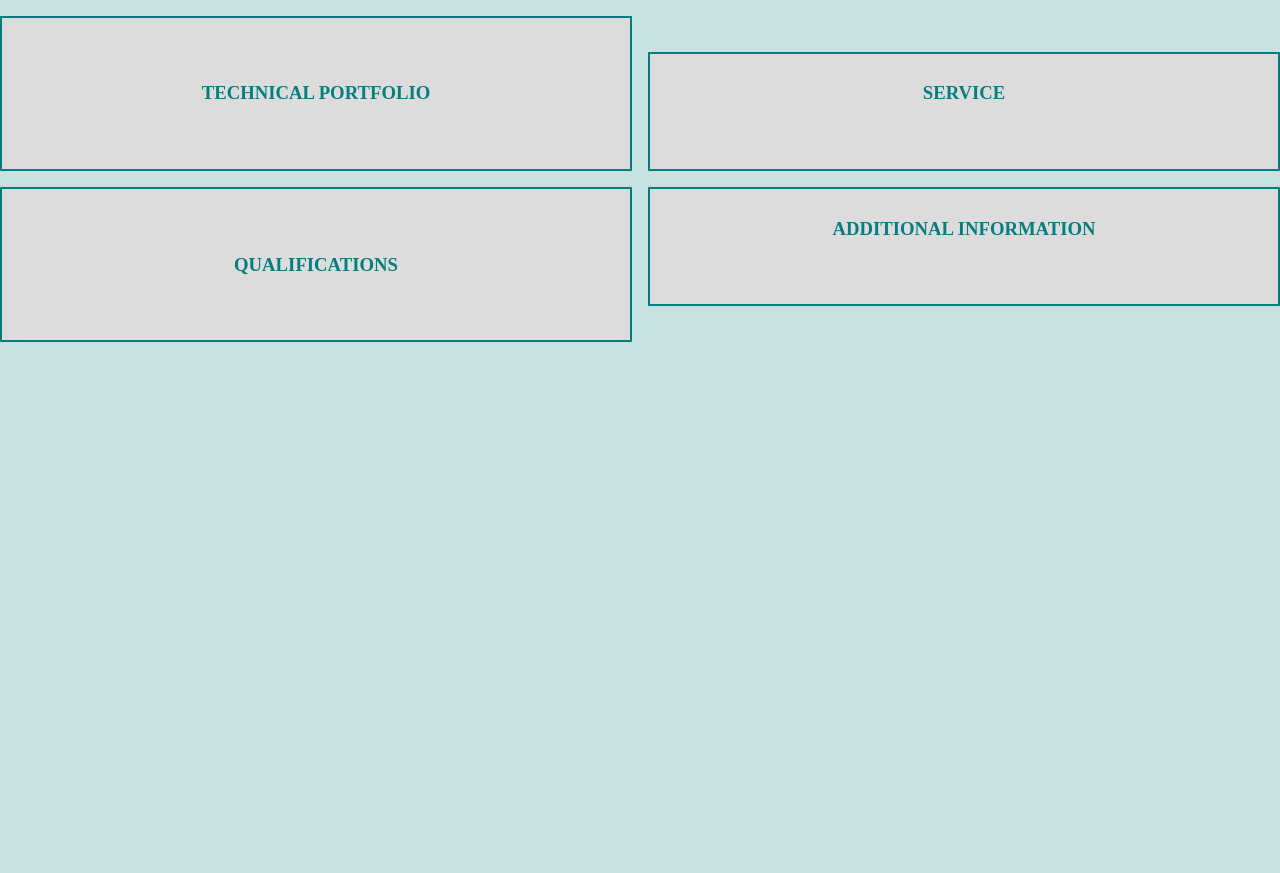
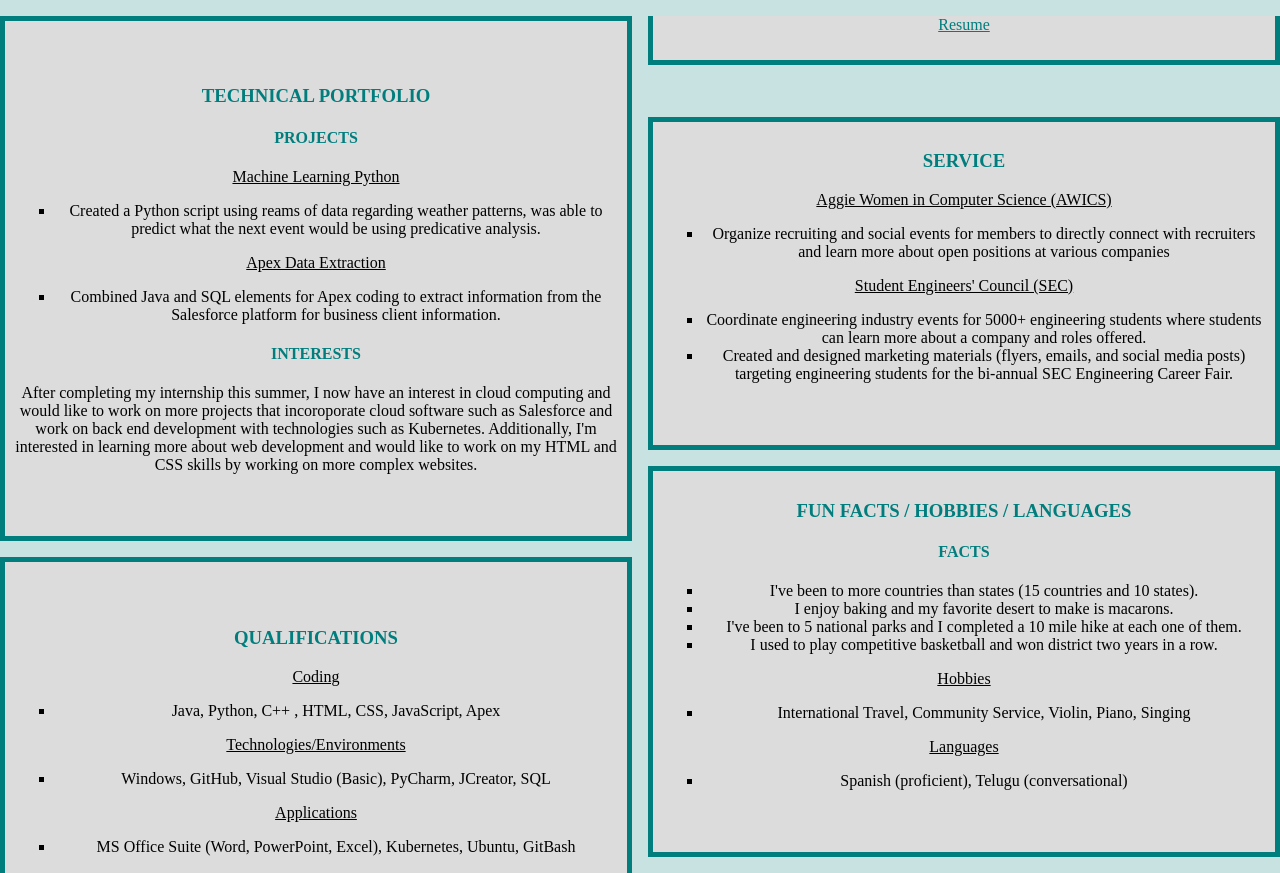
Before and after one commit to ashaaare/CSCE_315_Lab, a plain HTML site: page index.html in a window 1280 px wide. Shown: the part 679-1552 px from the top of the page. Before the commit the page ends 1021 px from the top, so only its background shows below. Drawn offline with Linux system fonts and the light colour scheme.

Commit message:
Add files via upload
Added descriptions for all of the panels.

```diff
--- a/index.html
+++ b/index.html
@@ -28,7 +28,20 @@
 <div class="panel">
 <br></br>
 <h3 style="color: rgb(0,125,125)"> TECHNICAL PORTFOLIO </h3>
-<p>  </p>
+<h4 style="color: rgb(0,125,125)"> PROJECTS </h4>
+<p><u> Machine Learning Python </u></p>
+<ul style="list-style-type:square">
+<li> Created a Python script using reams of data regarding weather patterns, was able to predict what the next event would be using predicative analysis.</li>
+</ul>
+<p><u> Apex Data Extraction </u></p>
+<ul style="list-style-type:square">
+<li> Combined Java and SQL elements for Apex coding to extract information from the Salesforce platform for business client information.</li>
+</ul>
+<h4 style="color: rgb(0,125,125)"> INTERESTS </h4>
+<p>After completing my internship this summer, I now have an interest in cloud computing and would like to work on more projects that incoroporate cloud software such as
+Salesforce and work on back end development with technologies such as Kubernetes. Additionally, I'm interested in learning more about web development and would like to work on my
+HTML and CSS skills by working on more complex websites.
+</p>
 <br></br>
 </div>
 
@@ -36,22 +49,53 @@
 <div class="panel">
 <br></br>
 <h3 style="color: rgb(0,125,125)"> QUALIFICATIONS </h3>
-<p>  </p>
-<br></br>
-
+<p><u> Coding </u></p>
+<ul style="list-style-type:square">
+<li> Java, Python, C++ , HTML, CSS, JavaScript, Apex </li>
+</ul>
+<p><u> Technologies/Environments </u></p>
+<ul style="list-style-type:square">
+<li> Windows, GitHub, Visual Studio (Basic), PyCharm, JCreator, SQL </li>
+</ul>
+<p><u> Applications </u></p>
+<ul style="list-style-type:square">
+<li> MS Office Suite (Word, PowerPoint, Excel), Kubernetes, Ubuntu, GitBash </li>
+</ul>
+<p><a href="https://drive.google.com/file/d/1DEslmpekYhayGy1BTVKcX4hhD-7_dBGb/view?usp=sharing" target="_blank" style="color: rgb(0,125,125)">  Resume  </a></p>
 </div>
-
 
 <br></br>
 <div class="panel">
 <h3 style="color: rgb(0,125,125)"> SERVICE </h3>
-<p>  </p>
+<p><u> Aggie Women in Computer Science (AWICS) </u></p>
+<ul style="list-style-type:square">
+<li> Organize recruiting and social events for members to directly connect with recruiters and learn more about open positions at various companies </li>
+</ul>
+<p><u> Student Engineers' Council (SEC) </u></p>
+<ul style="list-style-type:square">
+<li> Coordinate engineering industry events for 5000+ engineering students where students can learn more about a company and roles offered. </li>
+<li> Created and designed marketing materials (flyers, emails, and social media posts) targeting engineering students for the bi-annual SEC Engineering Career Fair. </li>
+</ul>
 <br></br>
 </div>
 
 <div class="panel">
-<h3 style="color: rgb(0,125,125)"> ADDITIONAL INFORMATION </h3>
-<p> </p>
+<h3 style="color: rgb(0,125,125)"> FUN FACTS / HOBBIES / LANGUAGES </h3>
+<h4 style="color: rgb(0,125,125)"> FACTS </h4>
+<ul style="list-style-type:square">
+<li> I've been to more countries than states (15 countries and 10 states). </li>
+<li> I enjoy baking and my favorite desert to make is macarons. </li>
+<li> I've been to 5 national parks and I completed a 10 mile hike at each one of them. </li>
+<li> I used to play competitive basketball and won district two years in a row. </li>
+</ul>
+<p><u> Hobbies </u></p>
+<ul style="list-style-type:square">
+<li> International Travel, Community Service, Violin, Piano, Singing </li>
+</ul>
+<p><u> Languages </u></p>
+<ul style="list-style-type:square">
+<li> Spanish (proficient), Telugu (conversational) </li>
+</ul>
 <br></br>
 </div>
 
--- a/style1.css
+++ b/style1.css
@@ -4,13 +4,6 @@ body{
     background-color: rgb(200, 225, 225);
     background-size: cover;
 }
-
-
-.columns{
-    column-count: 2;
-    text-align: center;
-}
-
 
 .box{
     width: 450px;
@@ -30,7 +23,8 @@ body{
 
 .panel {
   background-color: rgb(220, 220, 220);
-  border: 2px solid rgb(0,125,125);
+  border: 5px solid rgb(0,125,125);
   padding: 10px;
   margin: 0 0 1em 0;
+
 }
```
